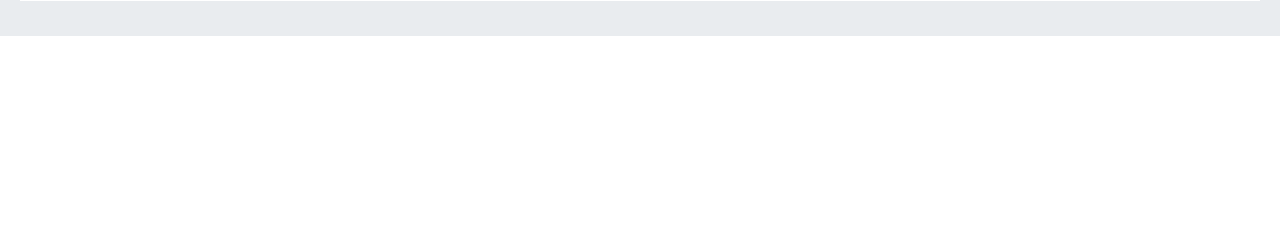
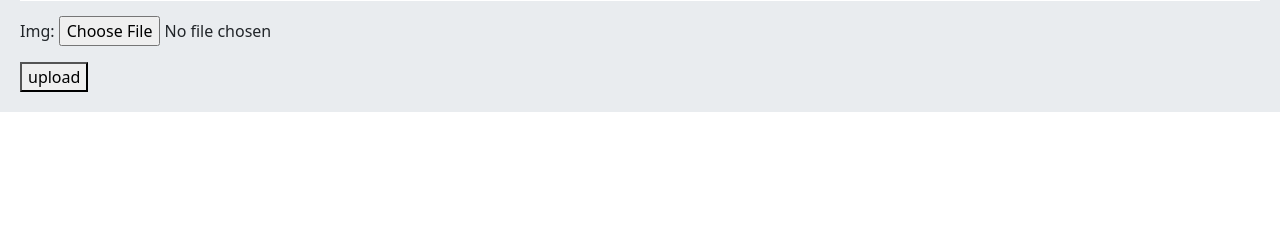
Before and after one commit to elicipher/Online-shop, a Django app: page /bucket/ in a window 1280 px wide. Shown: the part 117-357 px from the top of the page. Run offline with Django 5.2, Linux system fonts and the light colour scheme.

Commit message:
bucket upload object

```diff
--- a/bucket.py
+++ b/bucket.py
@@ -54,6 +54,12 @@ class Bucket:
             self.s3_resource.download_fileobj(settings.AWS_STORAGE_BUCKET_NAME, key,data)
 
 
+    def upload_object(self , key):
+
+        with open(key, 'rb') as data:
+            self.s3_resource.upload_fileobj(data, settings.AWS_STORAGE_BUCKET_NAME, key)
+
+
 
 
 
--- a/home/tasks.py
+++ b/home/tasks.py
@@ -1,6 +1,6 @@
 from bucket import bucket
 from celery import shared_task
-
+import os
 #نیاز به جاوا اسکریپ دارد برای  ای سینک کردن تابع
 #TODO: can be async ?
 def all_bucket_object_task():
@@ -14,3 +14,8 @@ def delete_object_task(key):
 @shared_task
 def download_object_task(key):
     bucket.download_object(key)
+
+@shared_task
+def upload_object_task(key):
+    bucket.upload_object(key)
+    # os.remove(key)
--- a/home/templates/home/bucket.html
+++ b/home/templates/home/bucket.html
@@ -26,4 +26,10 @@
     </tr>
   </tbody>
 </table>
+<form method="post" action="{% url "home:upload_bucket_obj" %}"  enctype="multipart/form-data">
+    {% csrf_token %}
+    {{ form.as_p }}
+    <button type="submit">upload</button>
+</form>
+
 {% endblock  %}
--- a/home/urls.py
+++ b/home/urls.py
@@ -1,5 +1,5 @@
 from django.urls import path , include
-from .views import HomeView , BucketHome , DeleteBucketObject ,DownloadBucketObject
+from .views import HomeView , BucketHome , DeleteBucketObject ,DownloadBucketObject, UploadBucketObject
 
 
 app_name ='home'
@@ -7,7 +7,8 @@ bucket_urls = [
 
     path('', BucketHome.as_view(),name="bucket_home"),
     path("delete_obj/<path:key>/",DeleteBucketObject.as_view(), name="delete_bucket_obj"),
-    path('download_obj/<path:key>',DownloadBucketObject.as_view(),name="download_bucket_obj")
+    path('download_obj/<path:key>',DownloadBucketObject.as_view(),name="download_bucket_obj"),
+    path("upload_obj/",UploadBucketObject.as_view(),name= "upload_bucket_obj")
 
 
 ]
--- a/home/views.py
+++ b/home/views.py
@@ -1,8 +1,13 @@
 from django.shortcuts import render , redirect
 from django.views import View
+from products.forms import UploadObjectForm
 from products.models import Product
+from products.forms import UploadObjectForm
 from . import tasks
 from django.contrib import messages
+from django.core.files.storage import default_storage
+import os
+from django.conf import settings
 
 # Create your views here.
 class HomeView(View):
@@ -13,12 +18,12 @@ class HomeView(View):
 class BucketHome(View):
 
     template_name = 'home/bucket.html'
+    form_class = UploadObjectForm
 
     def get(self,request):
+        form = self.form_class()
         object = tasks.all_bucket_object_task()
-        print('='*90)
-        print(object)
-        return render(request , self.template_name , {"objects":object})
+        return render(request , self.template_name , {"objects":object , "form":form})
 
 class DeleteBucketObject(View):
     def get(self, request , key ):
@@ -33,3 +38,22 @@ class DownloadBucketObject(View):
         tasks.download_object_task.delay(key)
         messages.success(request , "we will download your object soon .","info")
         return redirect("home:bucket_home")
+
+
+class UploadBucketObject(View):
+    form_class = UploadObjectForm
+
+    def post(self, request):
+        form = self.form_class(request.POST, request.FILES)
+        if form.is_valid():
+            cd = form.cleaned_data
+            image = cd.get("img")
+            temp_path = os.path.join(settings.MEDIA_ROOT, "temp_uploads", image.name)
+            default_storage.save("temp_uploads/" + image.name, image)
+            tasks.upload_object_task.delay(temp_path)
+
+            messages.success(request, "We will upload your object soon.", "info")
+            return redirect("home:bucket_home")
+
+        messages.error(request, "Failed.", "danger")
+        return redirect("home:bucket_home")
--- /dev/null
+++ b/products/forms.py
@@ -0,0 +1,5 @@
+from django import forms
+
+
+class UploadObjectForm(forms.Form):
+    img = forms.FileField()
```
